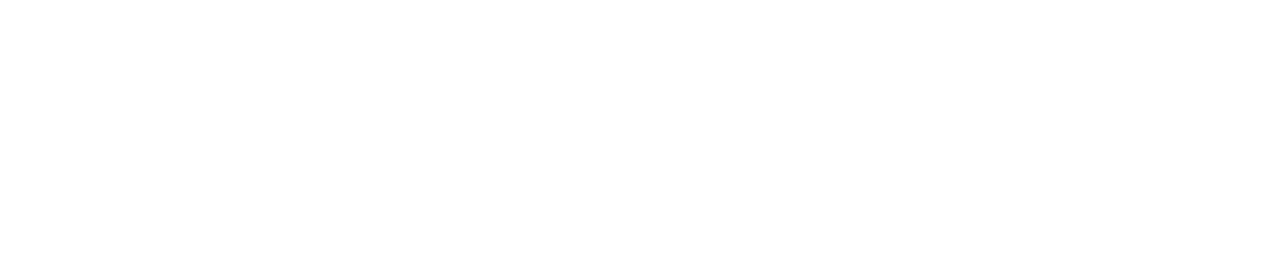
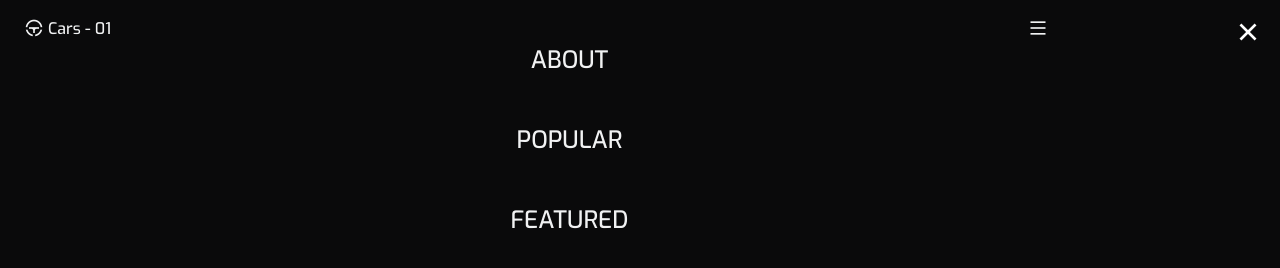
Before and after one commit to freetimezp/js-cars-01, a plain HTML site: page index.html in a window 1280 px wide. Drawn offline with nearby package versions, Linux system fonts and the light colour scheme.

Commit message:
02. js-cars-01. Header block.

```diff
--- a/assets/css/styles.css
+++ b/assets/css/styles.css
@@ -109,7 +109,89 @@ img {
 }
 
 /*=============== HEADER & NAV ===============*/
+.header {
+    width: 100%;
+    background-color: transparent;
+    position: fixed;
+    top: 0;
+    left: 0;
+    z-index: var(--z-fixed);
+}
 
+.nav {
+    height: var(--header-height);
+    display: flex;
+    justify-content: space-between;
+    align-items: center;
+}
+
+.nav__logo,
+.nav__toggle {
+    color: var(--title-color);
+    display: inline-flex;
+}
+
+.nav__logo {
+    align-items: center;
+    column-gap: 0.25rem;
+    font-weight: var(--font-medium);
+    transition: all 0.3s ease;
+}
+
+.nav__logo i {
+    font-size: 1.25rem;
+}
+
+.nav__logo:hover {
+    color: var(--first-color);
+}
+
+.nav__toggle {
+    font-size: 1.25rem;
+    cursor: pointer;
+}
+
+@media screen and (max-width: 767px) {
+    .nav__menu {
+        position: fixed;
+        background-color: hsla(0, 0%, 100%, 0.1);
+        top: 0;
+        right: -100%;
+        width: 100%;
+        height: 100%;
+        backdrop-filter: blur(96px);
+        transition: all 0.4s ease-in-out;
+    }
+}
+
+.nav__list {
+    display: flex;
+    flex-direction: column;
+    text-align: center;
+    row-gap: 3rem;
+    padding-top: 9rem;
+}
+
+.nav__link {
+    text-transform: uppercase;
+    color: var(--title-color);
+    font-size: var(--h2-font-size);
+    font-weight: var(--font-medium);
+    transition: all 0.4s ease-in-out;
+}
+
+.nav__link:hover {
+    color: var(--first-color);
+}
+
+.nav__close {
+    font-size: 2rem;
+    color: var(--white-color);
+    position: absolute;
+    top: 1rem;
+    right: 1rem;
+    cursor: pointer;
+}
 
 /* Show menu */
 
--- a/index.html
+++ b/index.html
@@ -5,23 +5,53 @@
         <meta name="viewport" content="width=device-width, initial-scale=1.0">
 
         <!--=============== FAVICON ===============-->
-        <link rel="shortcut icon" href="" type="image/x-icon">
+        <link rel="shortcut icon" href="assets/img/favicon.png" type="image/x-icon">
 
         <!--=============== REMIX ICONS ===============-->
-
+        <link href="https://cdn.jsdelivr.net/npm/remixicon@2.5.0/fonts/remixicon.css" rel="stylesheet">
 
         <!--=============== SWIPER CSS ===============-->
         <link rel="stylesheet" href="">
 
         <!--=============== CSS ===============-->
-        <link rel="stylesheet" href="">
+        <link rel="stylesheet" href="assets/css/styles.css">
 
-        <title>website</title>
+        <title>Cars - 01</title>
     </head>
     <body>
         <!--==================== HEADER ====================-->
         <header class="header" id="header">
+            <nav class="nav container">
+                <a href="#" class="nav__logo">
+                    <i class="ri-steering-line"></i>
+                    Cars - 01
+                </a>
 
+                <div class="nav__menu" id="nav-menu">
+                    <ul class="nav__list">
+                        <li class="nav__item">
+                            <a href="#home" class="nav__link">Home</a>
+                        </li>
+                        <li class="nav__item">
+                            <a href="#about" class="nav__link">About</a>
+                        </li>
+                        <li class="nav__item">
+                            <a href="#popular" class="nav__link">Popular</a>
+                        </li>
+                        <li class="nav__item">
+                            <a href="#featured" class="nav__link">Featured</a>
+                        </li>
+                    </ul>
+
+                    <div class="nav__close" id="nav-close">
+                        <i class="ri-close-line"></i>
+                    </div>
+                </div>
+
+                <div class="nav__toggle" id="nav-toggle">
+                    <i class="ri-menu-line"></i>
+                </div>
+            </nav>
         </header>
 
         <!--==================== MAIN ====================-->
@@ -81,6 +111,6 @@
         <script src=""></script>
 
         <!--=============== MAIN JS ===============-->
-        <script src=""></script>
+        <script src="assets/js/main.js"></script>
     </body>
 </html>
```
Lines whose indentation alone changed are shown as unchanged.
